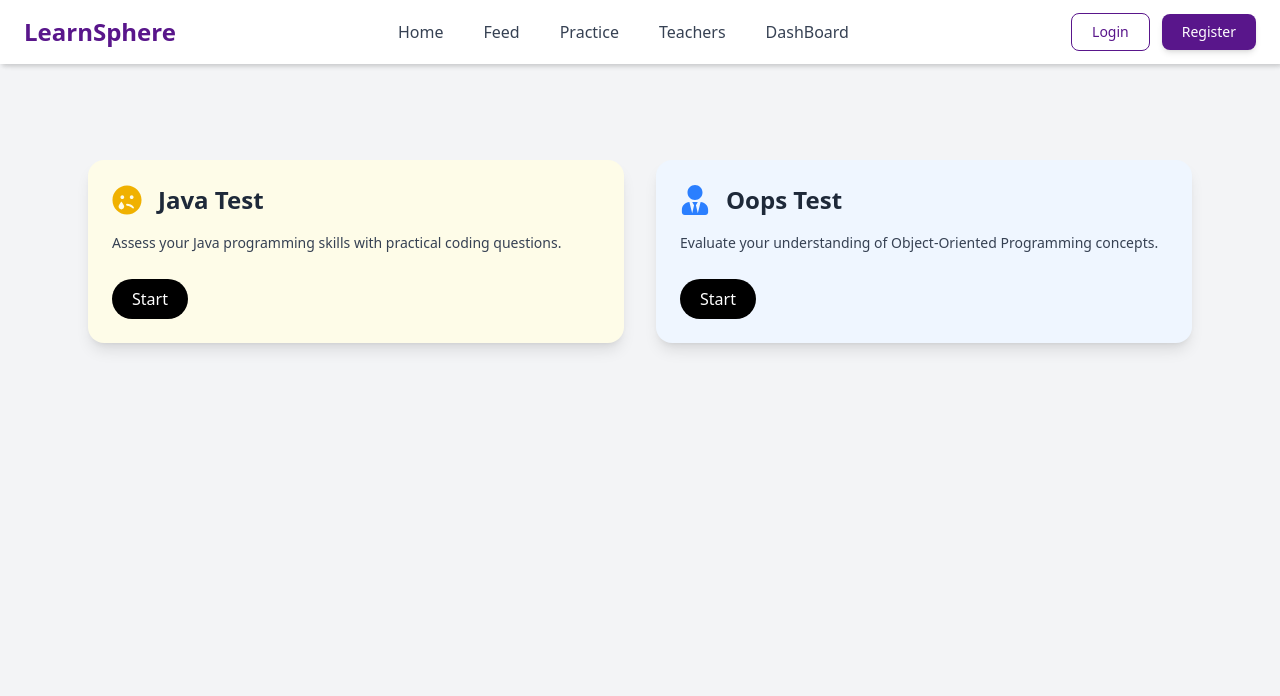
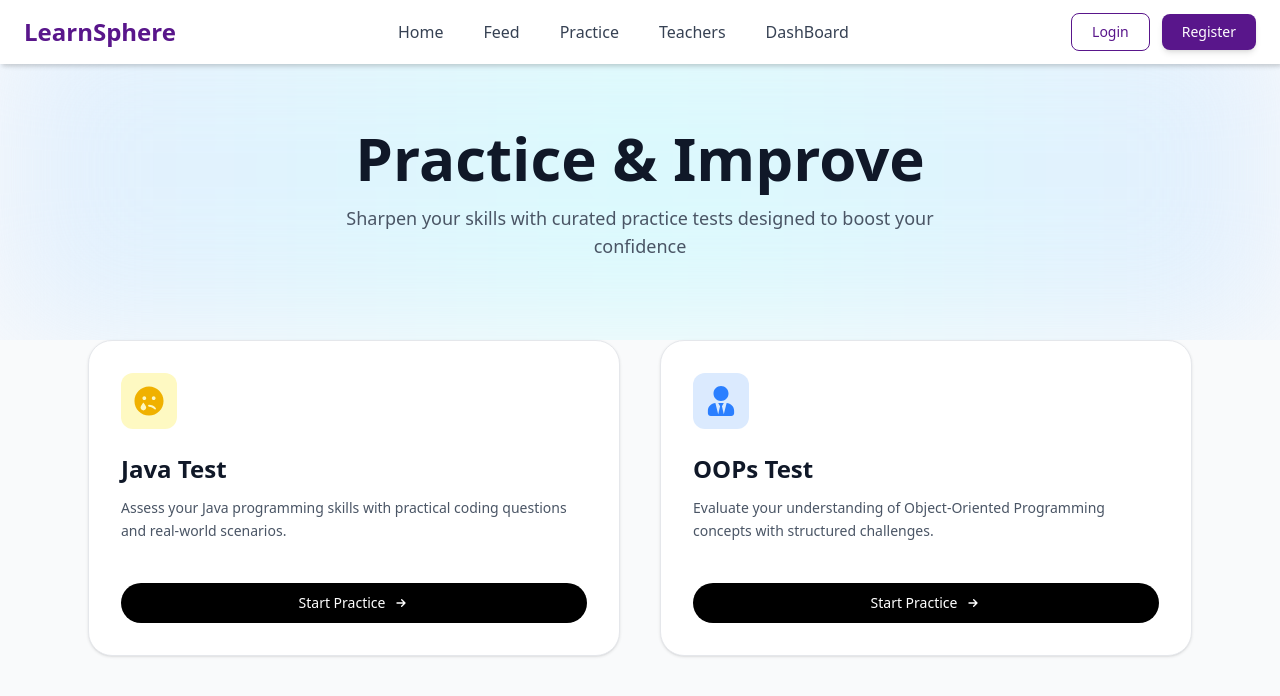
Before and after one commit to Rupam-Mondal/LearnSphere, a React (Vite) app in the folder LearnSphereFrontend/: page /practice in a window 1280 px wide. Shown: the top 696 px of the page. Built offline with nearby package versions, Linux system fonts and the light colour scheme; no server answers.

Commit message:
Practice Page Improved

```diff
--- a/LearnSphereFrontend/src/pages/Practice.jsx
+++ b/LearnSphereFrontend/src/pages/Practice.jsx
@@ -1,6 +1,6 @@
 import Navbar from "../Components/Navbar/Navbar";
-import { FaBrain, FaComments, FaSadTear, FaUserTie } from 'react-icons/fa';
-import { useNavigate } from 'react-router-dom';
+import { FaSadTear, FaUserTie } from "react-icons/fa";
+import { useNavigate } from "react-router-dom";
 
 function Practice() {
   const navigate = useNavigate();
@@ -9,49 +9,146 @@ function Practice() {
     {
       title: "Java Test",
       description:
-        "Assess your Java programming skills with practical coding questions.",
-      color: "bg-yellow-50",
+        "Assess your Java programming skills with practical coding questions and real-world scenarios.",
+      gradient: "from-yellow-400/20 via-yellow-300/20 to-orange-300/20",
+      iconBg: "bg-yellow-100",
       icon: <FaSadTear className="text-yellow-500 text-3xl" />,
       route: "/practice/Java",
     },
     {
-      title: "Oops Test",
+      title: "OOPs Test",
       description:
-        "Evaluate your understanding of Object-Oriented Programming concepts.",
-      color: "bg-blue-50",
+        "Evaluate your understanding of Object-Oriented Programming concepts with structured challenges.",
+      gradient: "from-blue-400/20 via-cyan-300/20 to-blue-300/20",
+      iconBg: "bg-blue-100",
       icon: <FaUserTie className="text-blue-500 text-3xl" />,
       route: "/practice/oops",
     },
   ];
 
   return (
-    <div className="w-full min-h-screen bg-gray-100">
+    <div className="w-full min-h-screen bg-[#f9fafb]">
       <Navbar />
 
-      <div className="max-w-6xl pt-40 mx-auto px-6 py-12 grid grid-cols-1 sm:grid-cols-2 gap-8">
+      {/* ================= HERO ================= */}
+      <div className="relative pt-32 pb-20 px-6 overflow-hidden">
+        <div className="absolute inset-0 bg-gradient-to-r from-blue-100 via-cyan-100 to-blue-100 blur-3xl opacity-70" />
+
+        <div className="relative max-w-5xl mx-auto text-center animate-fade-up">
+          <h1 className="text-5xl md:text-6xl font-bold text-gray-900 mb-4">
+            Practice & Improve
+          </h1>
+          <p className="text-lg text-gray-600 max-w-2xl mx-auto">
+            Sharpen your skills with curated practice tests designed to boost
+            your confidence
+          </p>
+        </div>
+      </div>
+
+      {/* ================= CARDS ================= */}
+      <div className="max-w-6xl mx-auto px-6 pb-24 grid grid-cols-1 sm:grid-cols-2 gap-10">
         {tests.map((test, index) => (
           <div
             key={index}
-            className={`rounded-2xl p-6 shadow-lg hover:shadow-xl transition duration-300 ${test.color} flex flex-col justify-between`}
+            className="group relative rounded-3xl p-8 bg-white border border-gray-200 shadow-sm hover:shadow-2xl transition-all duration-500 animate-card"
+            style={{ animationDelay: `${index * 120}ms` }}
           >
-            <div className="flex items-center gap-4 mb-4">
-              <div>{test.icon}</div>
-              <h2 className="text-2xl font-bold text-gray-800">{test.title}</h2>
+            {/* Glow */}
+            <div
+              className={`absolute inset-0 rounded-3xl bg-gradient-to-r ${test.gradient} opacity-0 group-hover:opacity-100 blur-xl transition duration-500`}
+            />
+
+            <div className="relative flex flex-col h-full">
+              {/* ICON */}
+              <div
+                className={`w-14 h-14 flex items-center justify-center rounded-xl ${test.iconBg} mb-6`}
+              >
+                {test.icon}
               </div>
 
-            <p className="text-gray-700 mb-6 text-sm leading-relaxed">
+              {/* CONTENT */}
+              <h2 className="text-2xl font-semibold text-gray-900 mb-3">
+                {test.title}
+              </h2>
+
+              <p className="text-gray-600 text-sm leading-relaxed mb-10">
                 {test.description}
               </p>
 
+              {/* CTA BUTTON */}
               <button
                 onClick={() => navigate(test.route)}
-              className="self-start mt-auto bg-black text-white px-5 py-2 rounded-full hover:bg-gray-800 transition cursor-pointer"
+                className="
+                  relative overflow-hidden
+                  mt-auto cursor-pointer
+                  inline-flex items-center justify-center gap-2
+                  rounded-full
+                  bg-black text-white
+                  px-5 py-2.5
+                  text-sm font-medium
+                  hover:bg-gray-800
+                  transition-all duration-300
+                  active:scale-95
+                "
               >
-              Start
+                {/* Shine */}
+                <span className="absolute inset-0 translate-x-[-120%] bg-gradient-to-r from-transparent via-white/30 to-transparent group-hover:translate-x-[120%] transition duration-700" />
+
+                <span className="relative flex items-center gap-2">
+                  Start Practice
+                  <svg
+                    className="w-4 h-4 transition-transform duration-300 group-hover:translate-x-1"
+                    fill="none"
+                    stroke="currentColor"
+                    viewBox="0 0 24 24"
+                  >
+                    <path
+                      strokeLinecap="round"
+                      strokeLinejoin="round"
+                      strokeWidth={2}
+                      d="M13 7l5 5m0 0l-5 5m5-5H6"
+                    />
+                  </svg>
+                </span>
               </button>
+            </div>
           </div>
         ))}
       </div>
+
+      {/* ================= ANIMATIONS ================= */}
+      <style jsx>{`
+        @keyframes fadeUp {
+          from {
+            opacity: 0;
+            transform: translateY(30px);
+          }
+          to {
+            opacity: 1;
+            transform: translateY(0);
+          }
+        }
+
+        @keyframes cardFade {
+          from {
+            opacity: 0;
+            transform: translateY(40px) scale(0.96);
+          }
+          to {
+            opacity: 1;
+            transform: translateY(0) scale(1);
+          }
+        }
+
+        .animate-fade-up {
+          animation: fadeUp 0.8s ease-out forwards;
+        }
+
+        .animate-card {
+          animation: cardFade 0.7s ease-out forwards;
+          opacity: 0;
+        }
+      `}</style>
     </div>
   );
 }
```
Lines whose indentation alone changed are shown as unchanged.
